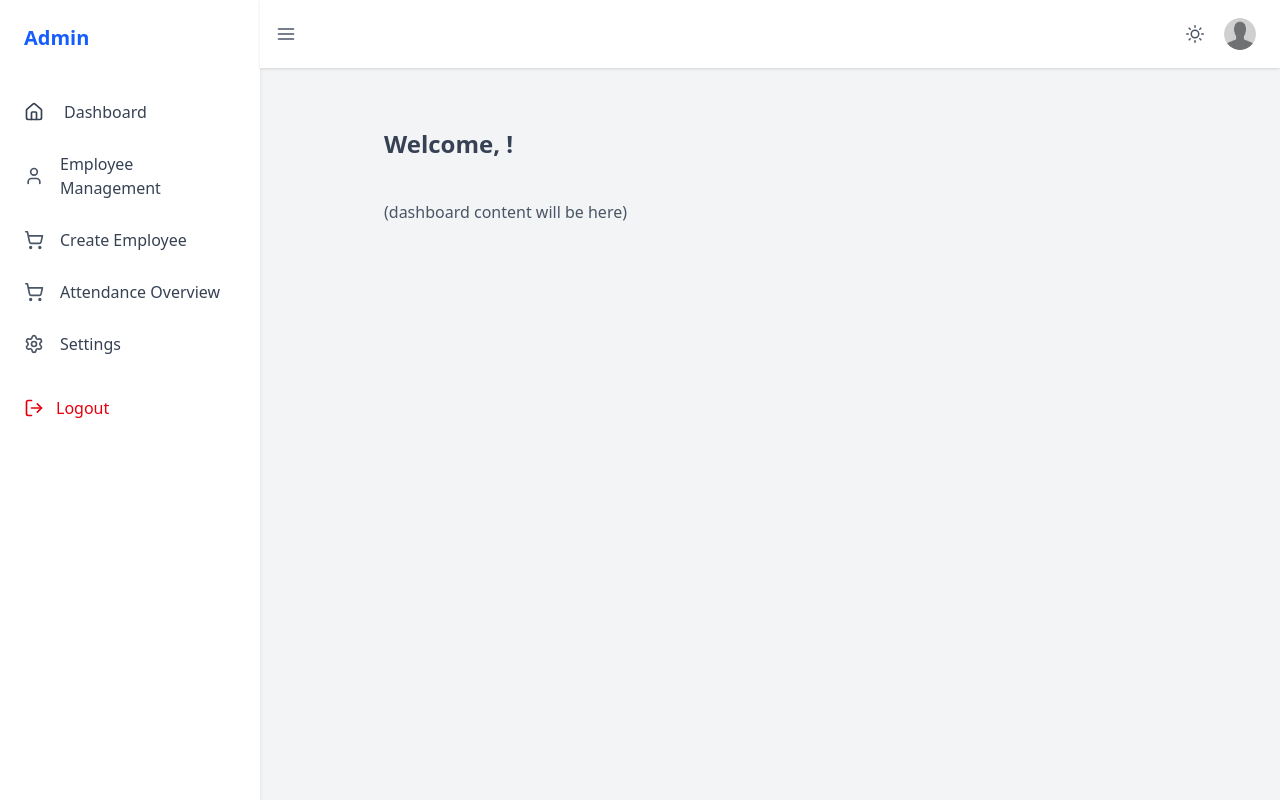
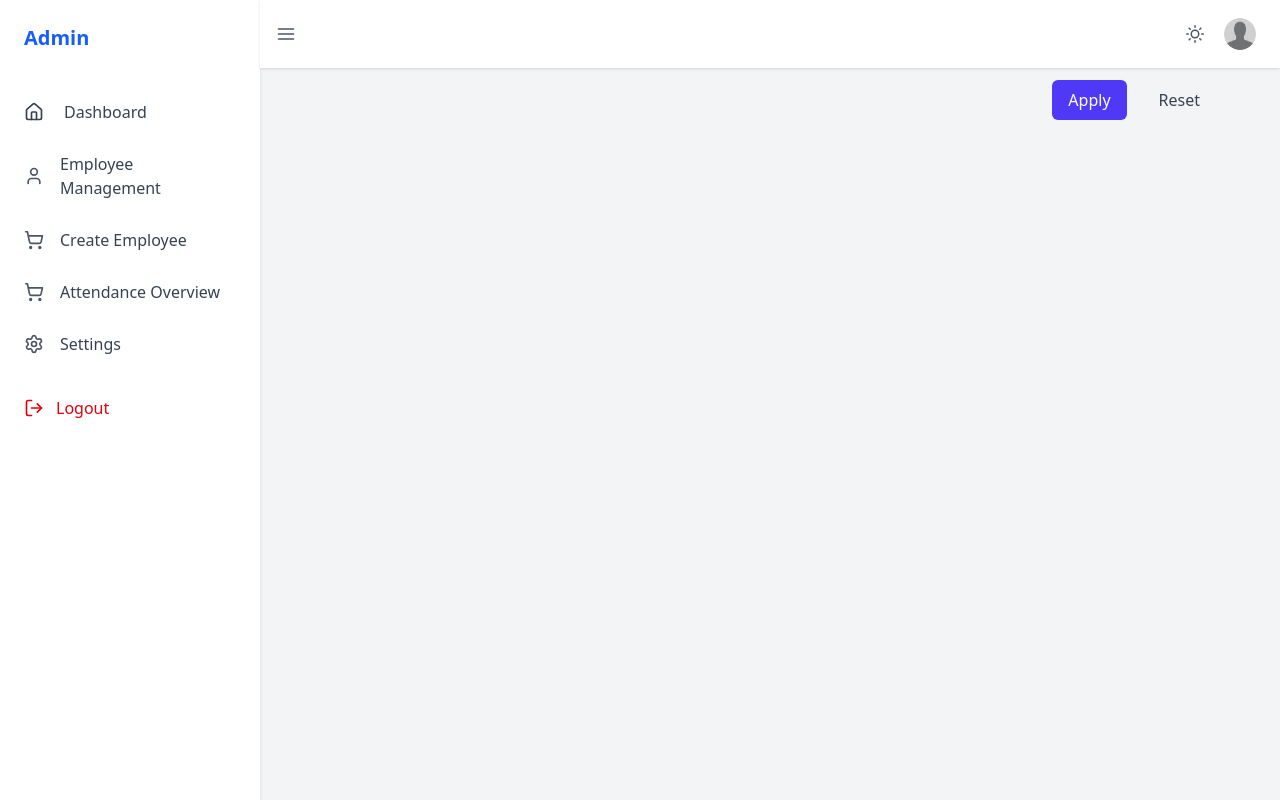
Before and after one commit to AnkitaThakur17/EMP_client, a React (Vite) app: page /filterActions in a window 1280 px wide. Before the commit this address led to /. Built offline with nearby package versions, Linux system fonts and the light colour scheme; sample sign-in values are in the browser's storage; a web font is replaced by a local one.

Commit message:
apply/reset

```diff
--- a/src/App.jsx
+++ b/src/App.jsx
@@ -8,6 +8,7 @@ import EmployeeProfile from "./pages/EmployeeProfile";
 import AttendancePage from "./pages/AttendancePage";
 import MyAttendance from "./pages/MyAttendance";
 import AllAttendancePage from "./pages/AllAttendancePage";
+import FilterActions from "./components/FilterActions";
 
 function App() {
   const { user } = useSelector((state) => state.auth);
@@ -48,6 +49,7 @@ function App() {
         <Route path="attendancePage" element={<AttendancePage/>}/>
         <Route path="myAttendance" element={<MyAttendance/>}/>
         <Route path="allAttendance" element={<AllAttendancePage/>}/>
+        <Route path="filterActions" element={<FilterActions/>}/>
         </Route>
 
 
--- /dev/null
+++ b/src/components/FilterActions.jsx
@@ -0,0 +1,39 @@
+const FilterActions = ({
+  onApply,
+  onReset,
+  isApplyDisabled = false,
+  isResetDisabled = false,
+  loading = false,
+}) => {
+  return (
+    <div className="flex justify-end mb-4 gap-4 mt-4">
+      <button
+        type="button"
+        onClick={onApply}
+        disabled={isApplyDisabled || loading}
+        className={`px-4 py-2 rounded-md text-white transition
+          ${isApplyDisabled || loading
+            ? "bg-indigo-300 cursor-not-allowed"
+            : "bg-indigo-600 hover:bg-indigo-700"
+          }`}
+      >
+        Apply
+      </button>
+
+      <button
+        type="button"
+        onClick={onReset}
+        disabled={isResetDisabled || loading}
+        className={`px-4 py-2 rounded-md transition
+          ${isResetDisabled || loading
+            ? "bg-gray-200 text-gray-400 cursor-not-allowed"
+            : "bg-gray-100 text-gray-700 hover:bg-gray-200"
+          }`}
+      >
+        Reset
+      </button>
+    </div>
+  );
+};
+
+export default FilterActions;
--- a/src/pages/AllAttendancePage.jsx
+++ b/src/pages/AllAttendancePage.jsx
@@ -2,6 +2,7 @@ import { useEffect, useState } from "react";
 import { useDispatch, useSelector } from "react-redux";
 import { allAttendance } from "../redux/slices/AttendanceSlice";
 import { formatTime } from "../../utils/timeFormatter";
+import FilterActions from "../components/FilterActions";
 
 const AllAttendancePage = () => {
   const dispatch = useDispatch();
@@ -67,6 +68,25 @@ const AllAttendancePage = () => {
 
   const records = attendance?.attendance || [];
 
+  //variable for all the filters
+  const hasActiveFilters =
+  !!search ||
+  !!teamFilter ||
+  !!fromFilter ||
+  !!toFilter;
+
+    //Filter actions
+  const handleApplyFilters = () => {
+    setCurrentPage(1);
+  };
+
+const handleResetFilters = () => {
+  setSearch("");
+  setTeamFilter("");
+  setFromFilter("");
+  setToFilter("");
+  setCurrentPage(1);
+};
   return (
     <div className="flex p-20 flex-col border border-gray-200 rounded-xl mt-10 bg-white">
       <h3 className="text-2xl mb-6 text-gray-800 font-semibold">
@@ -135,12 +155,21 @@ const AllAttendancePage = () => {
         </div>
       </div>
 
+      {/* FILTER ACTIONS */}
+      <FilterActions
+        onApply={handleApplyFilters}
+        onReset={handleResetFilters}
+        isApplyDisabled={!hasActiveFilters}
+        isResetDisabled={!hasActiveFilters}
+        loading={loading}
+      />
+
       {/* EMPTY STATE */}
       {!loading && records.length === 0 && (
         <p className="text-gray-500">No attendance records found</p>
       )}
 
-      {/* TABLE (NO BLINK) */}
+      {/* TABLE */}
       {records.length > 0 && (
         <div className="relative">
           {loading && (
@@ -172,9 +201,7 @@ const AllAttendancePage = () => {
                     {emp.fullname || emp.fullName || "N/A"}
                   </td>
                   <td className="px-4 py-2">{emp.team || "-"}</td>
-                  <td className="px-4 py-2">
-                    {formatTime(emp.punchInTime)}
-                  </td>
+                  <td className="px-4 py-2">{formatTime(emp.punchInTime)}</td>
                   <td className="px-4 py-2">{emp.leavingTime || "-"}</td>
                   <td className="px-4 py-2">{emp.workingHours || "-"}</td>
                   <td className="px-4 py-2">{emp.punctualStatus || "-"}</td>
@@ -185,7 +212,7 @@ const AllAttendancePage = () => {
         </div>
       )}
 
-       {/* PAGINATION  */}
+      {/* PAGINATION  */}
       {totalPages > 1 && (
         <div className="flex justify-end gap-2 mt-6">
           <button
--- a/src/pages/EmployeeList.jsx
+++ b/src/pages/EmployeeList.jsx
@@ -2,6 +2,7 @@ import { useEffect, useState } from "react";
 import { useSelector, useDispatch } from "react-redux";
 import { getEmployees } from "../redux/slices/AdminSlice";
 import { Link } from "react-router-dom";
+import FilterActions from "../components/FilterActions";
 
 const EmployeeList = () => {
   const dispatch = useDispatch();
@@ -18,7 +19,7 @@ const EmployeeList = () => {
     (state) => state.admin
   );
 
-  //  DEBOUNCE SEARCH
+  // DEBOUNCE SEARCH
   useEffect(() => {
     const timer = setTimeout(() => {
       setDebouncedSearch(search);
@@ -27,11 +28,12 @@ const EmployeeList = () => {
     return () => clearTimeout(timer);
   }, [search]);
 
+  //Reset page when filters change
   useEffect(() => {
-  if (currentPage !== 1) setCurrentPage(1);
-}, [search, teamFilter]);
+    if (currentPage !== 1) setCurrentPage(1);
+  }, [search, teamFilter]);
 
-  //  API CALL
+  // API CALL
   useEffect(() => {
     if (token) {
       dispatch(
@@ -39,11 +41,22 @@ const EmployeeList = () => {
           token,
           pageNo: currentPage,
           search: debouncedSearch,
-          teamFilter: teamFilter === "all" ? "" : teamFilter,
+          teamFilter,
         })
       );
     }
   }, [dispatch, token, currentPage, debouncedSearch, teamFilter]);
+
+  //Filter actions
+  const handleApplyFilters = () => {
+    setCurrentPage(1);
+  };
+
+  const handleResetFilters = () => {
+    setSearch("");
+    setTeamFilter("");
+    setCurrentPage(1);
+  };
 
   return (
     <div className="flex p-10 flex-col border border-gray-200 rounded-xl mt-10 bg-white">
@@ -60,7 +73,7 @@ const EmployeeList = () => {
       </div>
 
       {/* FILTER BAR */}
-      <div className="flex gap-4 mb-6">
+      <div className="flex gap-4 mb-4">
         <div className="flex flex-col w-64">
           <label className="text-gray-600 mb-1">Search</label>
           <input
@@ -87,14 +100,23 @@ const EmployeeList = () => {
         </div>
       </div>
 
+      {/* FILTER ACTIONS */}
+      <FilterActions
+        onApply={handleApplyFilters}
+        onReset={handleResetFilters}
+        isApplyDisabled={!search && !teamFilter}
+        isResetDisabled={!search && !teamFilter}
+        loading={loading}
+      />
+
       {/* EMPTY STATE */}
       {!loading && employees.length === 0 && (
-        <p className="text-gray-500">No employees found</p>
+        <p className="text-gray-500 mt-6">No employees found</p>
       )}
 
       {/* TABLE */}
       {employees.length > 0 && (
-        <div className="relative">
+        <div className="relative mt-6">
           {loading && (
             <div className="absolute inset-0 bg-white/60 flex items-center justify-center z-10">
               Loading...
```
